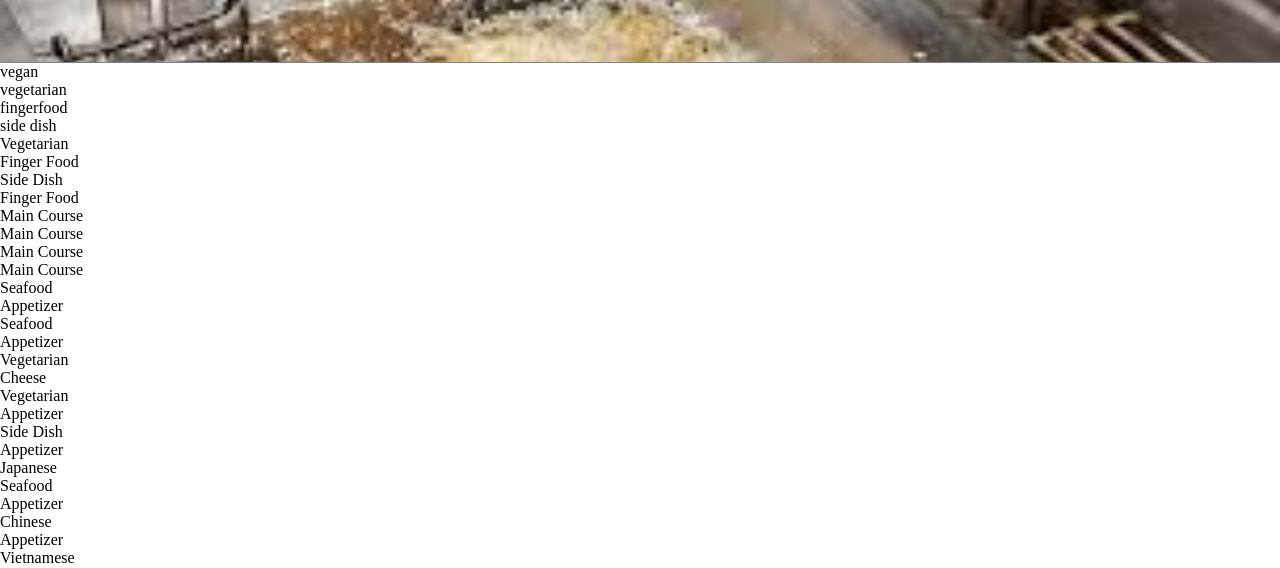
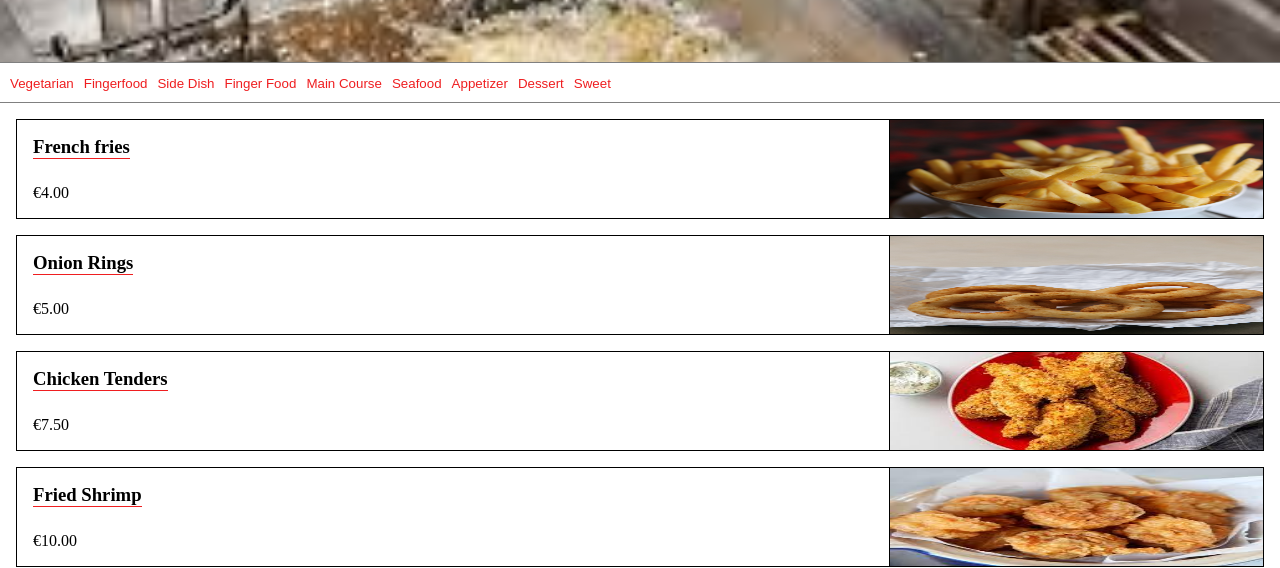
Before and after one commit to KilianBoute/11.DOM-exploration, a plain HTML site: page 5_Dark-kitchen-project/index.html in a window 1280 px wide. Shown: the part 197-765 px from the top of the page. Drawn offline with Linux system fonts and the light colour scheme.

Commit message:
Add category bar structure

```diff
--- a/5_Dark-kitchen-project/scripts.js
+++ b/5_Dark-kitchen-project/scripts.js
@@ -2,7 +2,7 @@ const menu = [
     {
         name: "French fries",
         price: "€4.00",
-        categories: ["vegan", "vegetarian", "fingerfood", "side dish"],
+        categories: ["Vegetarian", "Fingerfood", "Side Dish"],
         image: "images/frenchFries.jpg",
     },
     {
@@ -14,20 +14,8 @@ const menu = [
     {
         name: "Chicken Tenders",
         price: "€7.50",
-        categories: ["Finger Food", "Main Course"],
+        categories: ["Finger Food"],
         image: "images/chickenTenders.jpg"
-    },
-    {
-        name: "Fried Chicken",
-        price: "€8.50",
-        categories: ["Main Course"],
-        image: "images/friedChicken.jpg"
-    },
-    {
-        name: "Fried Fish",
-        price: "€9.00",
-        categories: ["Main Course"],
-        image: "images/friedFish.jpg"
     },
     {
         name: "Fried Shrimp",
@@ -44,7 +32,7 @@ const menu = [
     {
         name: "Mozzarella Sticks",
         price: "€6.50",
-        categories: ["Appetizer", "Vegetarian", "Cheese"],
+        categories: ["Appetizer", "Vegetarian"],
         image: "images/mozzarellaSticks.jpg"
     },
     {
@@ -56,25 +44,25 @@ const menu = [
     {
         name: "Tempura",
         price: "€12.00",
-        categories: ["Appetizer", "Japanese", "Seafood"],
+        categories: ["Appetizer", "Seafood"],
         image: "images/tempura.jpg"
     },
     {
         name: "Egg Rolls",
         price: "€4.50",
-        categories: ["Appetizer", "Chinese"],
+        categories: ["Appetizer"],
         image: "images/eggRolls.jpg"
     },
     {
         name: "Fried Spring Rolls",
         price: "€4.00",
-        categories: ["Appetizer", "Vietnamese", "Vegetarian"],
+        categories: ["Appetizer", "Vegetarian"],
         image: "images/friedSpringRolls.jpg"
     },
     {
         name: "Churros",
         price: "€3.50",
-        categories: ["Dessert", "Spanish", "Sweet"],
+        categories: ["Dessert", "Sweet"],
         image: "images/churros.jpg"
     },
     {
@@ -98,30 +86,40 @@ const menu = [
     {
         name: "Pakoras",
         price: "€4.50",
-        categories: ["Appetizer", "Indian", "Vegetarian"],
+        categories: ["Appetizer", "Vegetarian"],
         image: "images/pakoras.jpg"
     },
     {
         name: "Hush Puppies",
         price: "€3.50",
-        categories: ["Side Dish", "American"],
+        categories: ["Side Dish"],
         image: "images/hushPuppies.jpg"
     },
     {
         name: "Fried Plantains",
         price: "€4.00",
-        categories: ["Side Dish", "Caribbean"],
+        categories: ["Side Dish"],
         image: "images/friedPlantains.jpg"
     },
-    {
-        name: "Arancini",
-        price: "€6.50",
-        categories: ["Appetizer", "Italian", "Rice"],
-        image: "images/arancini.jpg"
-    }
-]
+];
 
 const categories = [];
+const addCategory = (e) => {
+    e.categories.forEach(cat => {
+        const containsCat = categories.includes(cat);
+        if(!containsCat){
+            const categoryItem = document.createElement('li');
+            categoryItem.className = "catItem";
+            const catLink = document.createElement('button');
+            catLink.type = "button";
+            catLink.innerText = cat;
+            catLink.className = "catButton";
+            categoryItem.appendChild(catLink);
+            categoryList.appendChild(categoryItem);
+            categories.push(cat)
+        }
+    });
+}
 
 const menuDiv = document.querySelector('.menu');
 const categoryList = document.querySelector('.category-list');
@@ -141,14 +139,7 @@ const addMenuItem = (e) => {
         cardLeft.appendChild(cardName);
         cardLeft.appendChild(cardPrice);
 
-        e.categories.forEach(cat => {
-            const containsCat = categories.includes(cat);
-            if(!containsCat){
-                const categoryItem = document.createElement('li');
-                categoryItem.innerText = cat;
-                categoryList.appendChild(categoryItem);
-            }
-        });
+        addCategory(e);
 
         const cardRight = document.createElement('div');
         cardRight.className = 'cardRight';
--- a/5_Dark-kitchen-project/style.css
+++ b/5_Dark-kitchen-project/style.css
@@ -68,6 +68,25 @@ main{
     list-style-type: none;
     min-height: 40px;
     border-bottom: 1px solid grey;
+    display: flex;
+    align-items: center;
+    overflow-x: scroll;
+}
+
+.catButton{
+    color: var(--color-tertiary);
+    background: transparent;
+    border: none;
+    display: inline;
+    white-space: nowrap;
+    margin-left: 10px;
+}
+
+.catButton:hover{
+    color: var(--color-primairy);
+    background-color: var(--color-tertiary);
+    border-radius: 5px;
+    padding: 3px;
 }
 
 .menu{
@@ -98,7 +117,7 @@ main{
 
 .cardRight{
     margin: 0;
-    width: 40%;
+    width: 30%;
     border-left: 1px solid var(--color-secondairy);
 }
 
```
